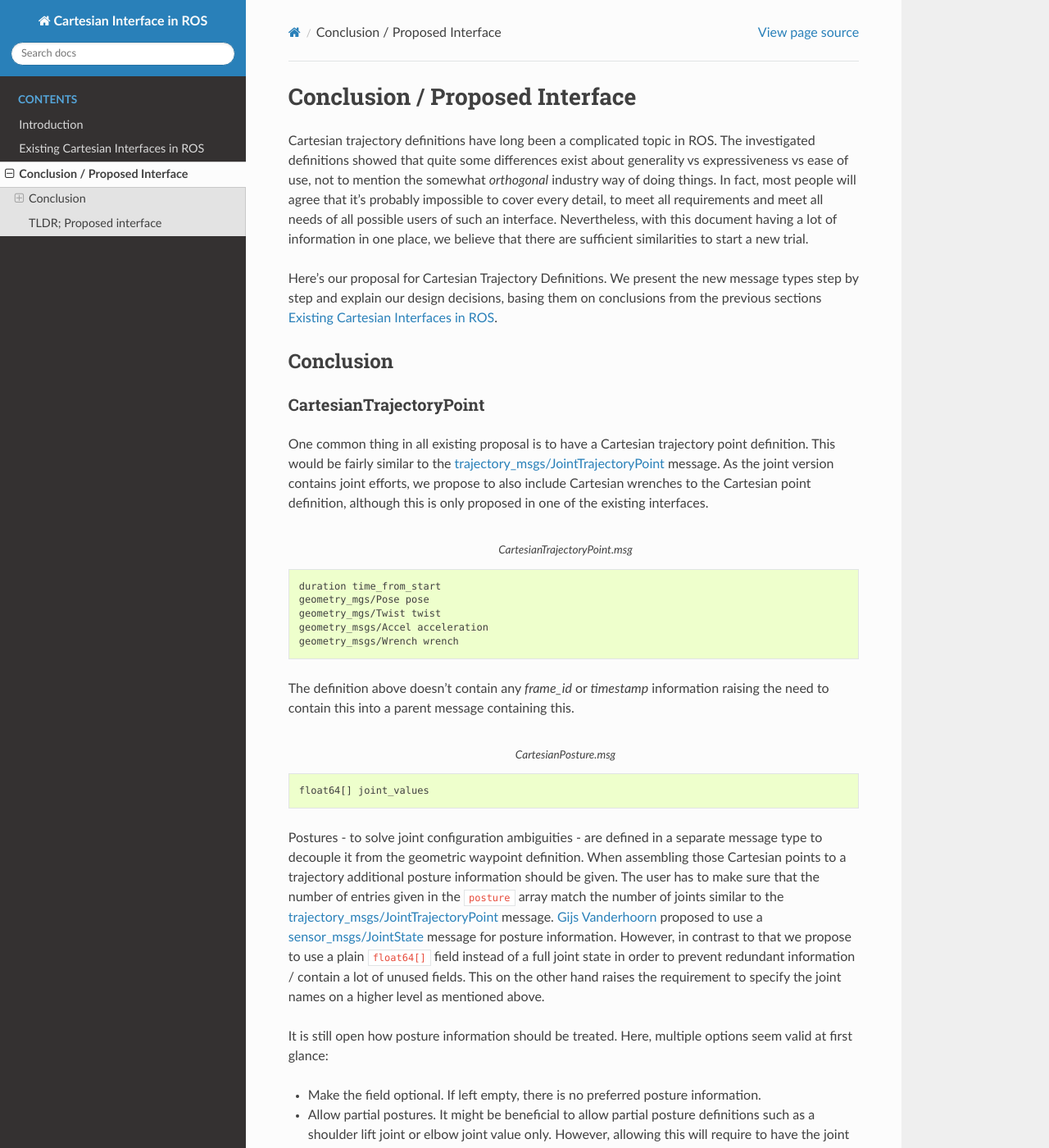
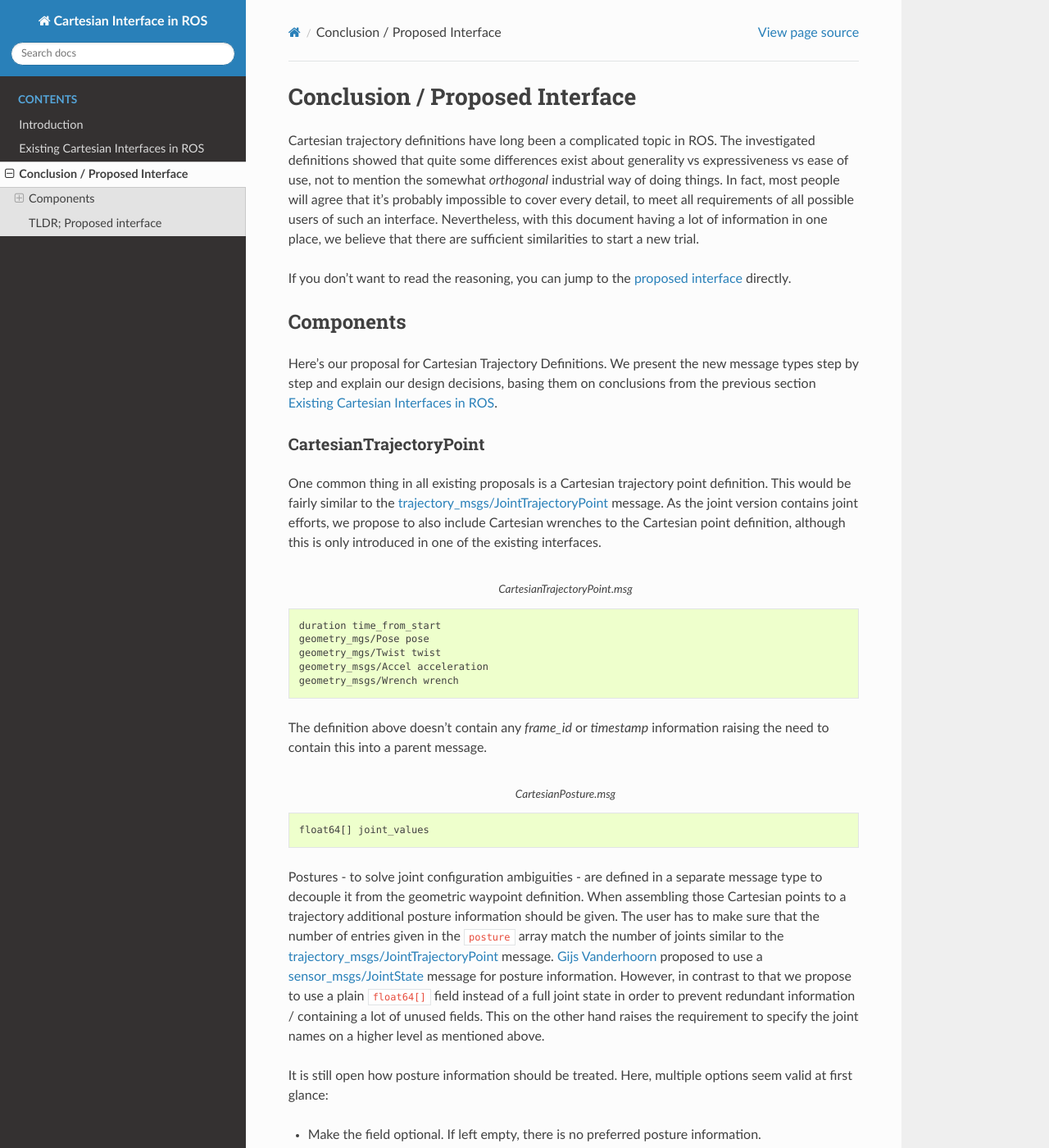
Before and after one commit to fzi-forschungszentrum-informatik/fzi_robot_interface_proposal, a Sphinx documentation site: the page built from source/proposal/index.rst, in a window 1280 px wide and 1400 px high. Shown: the whole window at 82% size. Built offline with Sphinx 7.4.7 and the Read the Docs theme 2.0.0, drawn with Linux system fonts in a browser that asks for light colours; part of the change alters nothing that is shown; some of the changed text lies outside the part shown.

Commit message:
Worked in review

```diff
--- a/source/proposal/index.rst
+++ b/source/proposal/index.rst
@@ -1,46 +1,30 @@
 Conclusion / Proposed Interface
 ===============================
-.. @Felix:
-   I would just call this Proposed Interface
-
-.. I personally would write a little more introduction.
-   I think it helps readers to get into the mood. :)
 Cartesian trajectory definitions have long been a complicated topic in ROS.
 The investigated definitions showed that quite some differences exist about
 generality vs expressiveness vs ease of use, not to mention the somewhat
-`orthogonal` industry way of doing things.  In fact, most people will agree
+`orthogonal` industrial way of doing things.  In fact, most people will agree
 that it's probably impossible to cover every detail, to meet all requirements
-and meet all needs of all possible users of such an interface.
+of all possible users of such an interface.
 Nevertheless, with this document having a lot of information in one place, we
 believe that there are sufficient similarities to start a new trial.
 
+If you don't want to read the reasoning, you can jump to the :ref:`proposed interface <Proposed interface>` directly.
+
+Components
+----------
 Here's our proposal for Cartesian Trajectory Definitions.
 We present the new message types step by step and explain our design decisions,
-basing them on conclusions from the previous sections :ref:`Existing`.
-
-
-.. This section wraps up section :ref:`Existing` and contains our proposed interface derived from the information collected in the previous sections.
-
-.. @Felix:
-   Can you forward reference the TLDR; section here?
-   So that readers can easily jup to the end.
-   Alternatively, it maybe makes sense to begin here with the final definition.
-
-
-Conclusion
-----------
-.. @Felix:
-   I would drop this heading.
-   Conclusion and own proposal is too much intertwisted.
+basing them on conclusions from the previous section :ref:`Existing`.
 
 CartesianTrajectoryPoint
 ~~~~~~~~~~~~~~~~~~~~~~~~
 
-One common thing in all existing proposal is to have a Cartesian trajectory point definition. This
+One common thing in all existing proposals is a Cartesian trajectory point definition. This
 would be fairly similar to the `trajectory_msgs/JointTrajectoryPoint
 <http://docs.ros.org/melodic/api/trajectory_msgs/html/msg/JointTrajectoryPoint.html>`_ message. As
 the joint version contains joint efforts, we propose to also include Cartesian wrenches to the
-Cartesian point definition, although this is only proposed in one of the existing interfaces.
+Cartesian point definition, although this is only introduced in one of the existing interfaces.
 
 
 .. code-block:: yaml
@@ -54,23 +38,12 @@ Cartesian point definition, although this is only proposed in one of the existin
 
 
 The definition above doesn't contain any `frame_id` or `timestamp` information raising the need to
-contain this into a parent message containing this.
+contain this into a parent message.
 
 .. code-block:: yaml
    :caption: CartesianPosture.msg
 
    float64[] joint_values
-
-.. @Felix:
-   I would omit this extra message type.
-   I think it does not add too much information and could easily be replaced by
-   the following CartesianTrajectory definition:
-
-.. Header header
-   CartesianTrajectoryPoint[] points
-   string tcp_frame
-   string[] posture_joint_names
-   float64[] posture_joint_values
 
 Postures - to solve joint configuration ambiguities - are defined in a separate message type to
 decouple it from the geometric waypoint definition. When assembling those Cartesian points to a
@@ -82,7 +55,7 @@ of joints similar to the `trajectory_msgs/JointTrajectoryPoint
 `sensor_msgs/JointState <http://docs.ros.org/melodic/api/sensor_msgs/html/msg/JointState.html>`_
 message for posture information. However, in contrast to that we propose to use a plain
 :code:`float64[]` field instead of a full joint state in order to prevent redundant information /
-contain a lot of unused fields. This on the other hand raises the requirement to specify the joint
+containing a lot of unused fields. This on the other hand raises the requirement to specify the joint
 names on a higher level as mentioned above.
 
 It is still open how posture information should be treated. Here, multiple options seem valid at
@@ -114,7 +87,7 @@ At this stage we include a time stamp through the ``header`` message.
 Note that ``header`` also includes a ``frame_id``, which is the assumed reference frame for the data given in ``points``.
 The link that shall follow the trajectory is specified with ``tcp_frame``.
 Some of
-the existing proposals use a ``geometry_msgs/Pose`` field to express the points' reference frame, but we think that using names as identifiers makes this interface more versatile, because it delegates possible lookups to where this information is easier available.
+the existing proposals use a ``geometry_msgs/Pose`` field to express the points' reference frame. However, we think that using names as identifiers makes this interface more versatile, because it delegates possible lookups to where this information is easier available.
 
 CartesianError / CartesianTolerance
 ~~~~~~~~~~~~~~~~~~~~~~~~~~~~~~~~~~~
@@ -131,13 +104,6 @@ both for the end effector's linear and angular axes:
    geometry_msgs/Vector3 orientation
    geometry_mgs/Twist velocity
    geometry_mgs/Accel acceleration
-
-.. @Felix:
-   I guess velocity and acceleration refer to maximal allowed values?
-   I mean position and orientation are both tolerable offsets.
-   But what is a velocity/acceleration offset? To what?
-
-.. When using this message as goal_tolerance, what do velocity and acceleration refer to?
 
 CartesianTrajectoryAction
 ~~~~~~~~~~~~~~~~~~~~~~~~~
@@ -178,6 +144,8 @@ propose an action interface for executing Cartesian trajectories.
 For the result and feedback we again are following the methods from joint-based trajectory
 execution. The errors get extended by a posture-related error flag.
 
+
+.. _Proposed interface:
 
 TLDR; Proposed interface
 ------------------------
```
